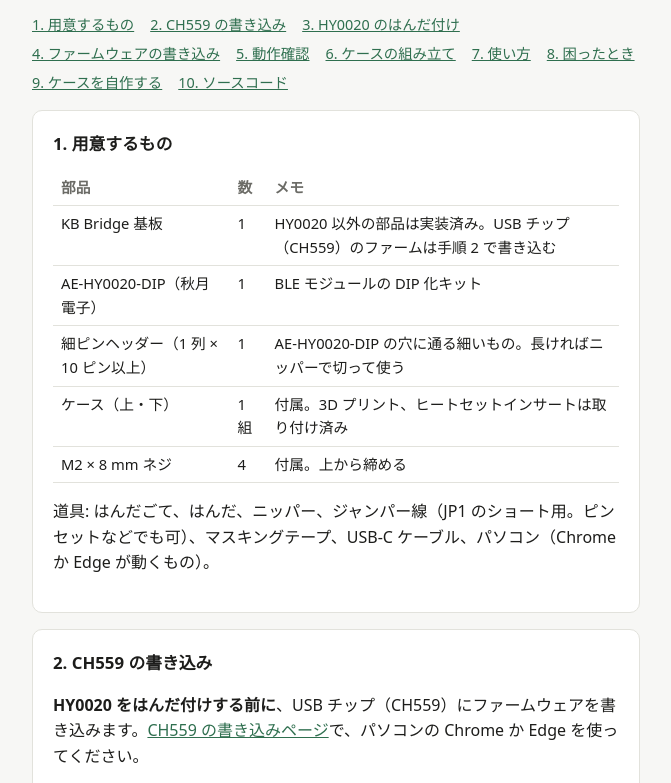
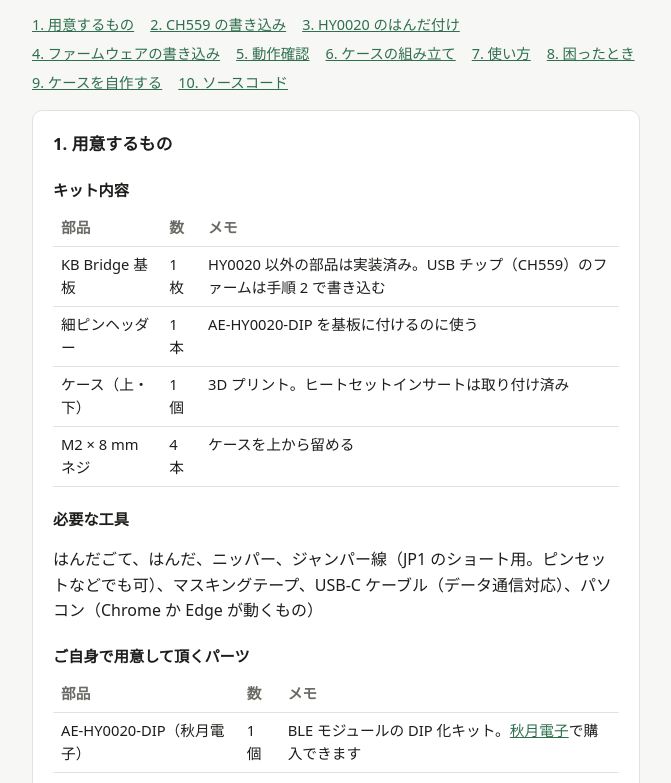
Before and after one commit to darakuneko/kb_bridge, a website: page docs/guide_ja.html in a window 1280 px wide. Shown: the part 169-952 px from the top of the page, without its empty margins (304-975 px from the left). Drawn offline with Linux system fonts and the light colour scheme.

Commit message:
Guide: split 'What you need' into kit contents, tools and parts you provide

```diff
--- a/docs/guide_ja.html
+++ b/docs/guide_ja.html
@@ -28,15 +28,21 @@
 
   <section id="parts">
     <h2>1. 用意するもの</h2>
+    <h3>キット内容</h3>
     <table>
       <tr><th>部品</th><th>数</th><th>メモ</th></tr>
-      <tr><td>KB Bridge 基板</td><td>1</td><td>HY0020 以外の部品は実装済み。USB チップ（CH559）のファームは手順 2 で書き込む</td></tr>
-      <tr><td>AE-HY0020-DIP（秋月電子）</td><td>1</td><td>BLE モジュールの DIP 化キット</td></tr>
-      <tr><td>細ピンヘッダー（1 列 × 10 ピン以上）</td><td>1</td><td>AE-HY0020-DIP の穴に通る細いもの。長ければニッパーで切って使う</td></tr>
-      <tr><td>ケース（上・下）</td><td>1 組</td><td>付属。3D プリント、ヒートセットインサートは取り付け済み</td></tr>
-      <tr><td>M2 × 8 mm ネジ</td><td>4</td><td>付属。上から締める</td></tr>
+      <tr><td>KB Bridge 基板</td><td>1 枚</td><td>HY0020 以外の部品は実装済み。USB チップ（CH559）のファームは手順 2 で書き込む</td></tr>
+      <tr><td>細ピンヘッダー</td><td>1 本</td><td>AE-HY0020-DIP を基板に付けるのに使う</td></tr>
+      <tr><td>ケース（上・下）</td><td>1 個</td><td>3D プリント。ヒートセットインサートは取り付け済み</td></tr>
+      <tr><td>M2 × 8 mm ネジ</td><td>4 本</td><td>ケースを上から留める</td></tr>
     </table>
-    <p>道具: はんだごて、はんだ、ニッパー、ジャンパー線（JP1 のショート用。ピンセットなどでも可）、マスキングテープ、USB-C ケーブル、パソコン（Chrome か Edge が動くもの）。</p>
+    <h3>必要な工具</h3>
+    <p>はんだごて、はんだ、ニッパー、ジャンパー線（JP1 のショート用。ピンセットなどでも可）、マスキングテープ、USB-C ケーブル（データ通信対応）、パソコン（Chrome か Edge が動くもの）</p>
+    <h3>ご自身で用意して頂くパーツ</h3>
+    <table>
+      <tr><th>部品</th><th>数</th><th>メモ</th></tr>
+      <tr><td>AE-HY0020-DIP（秋月電子）</td><td>1 個</td><td>BLE モジュールの DIP 化キット。<a href="https://akizukidenshi.com/">秋月電子</a>で購入できます</td></tr>
+    </table>
   </section>
 
   <section id="ch559">
```
Also changed, not shown: docs/guide_en.html (+11 -5 lines).
